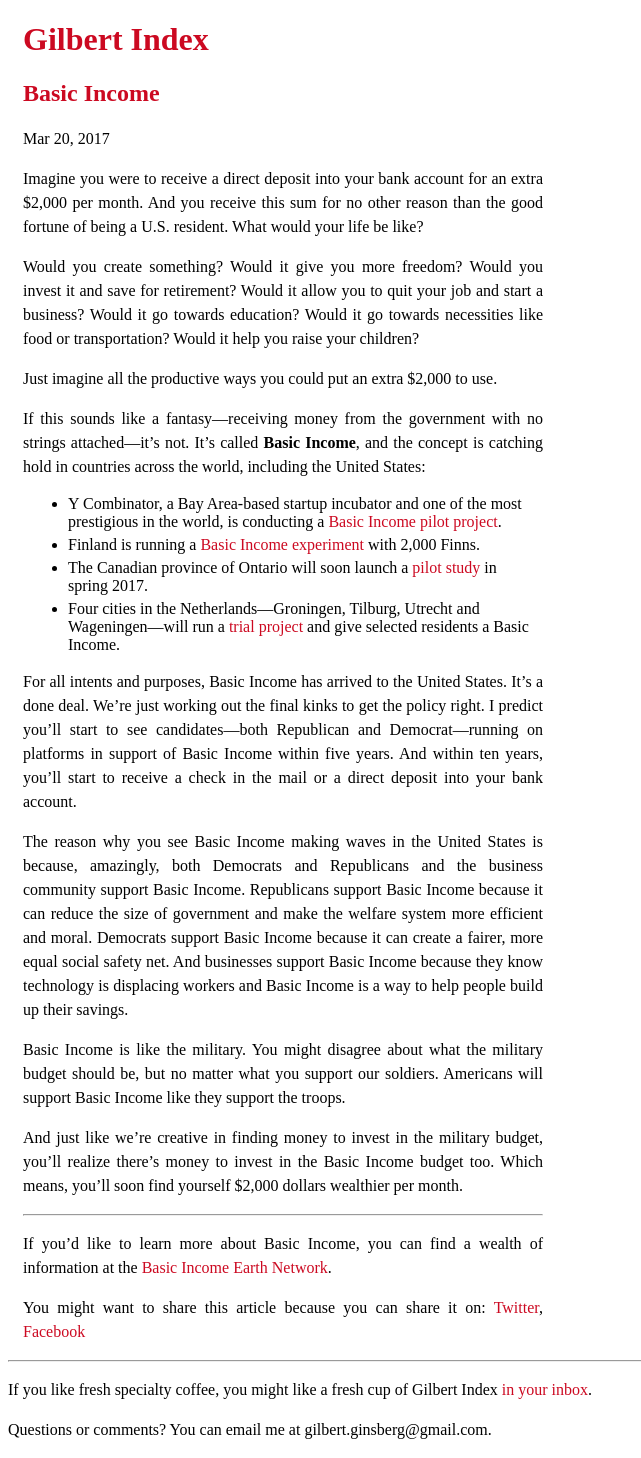
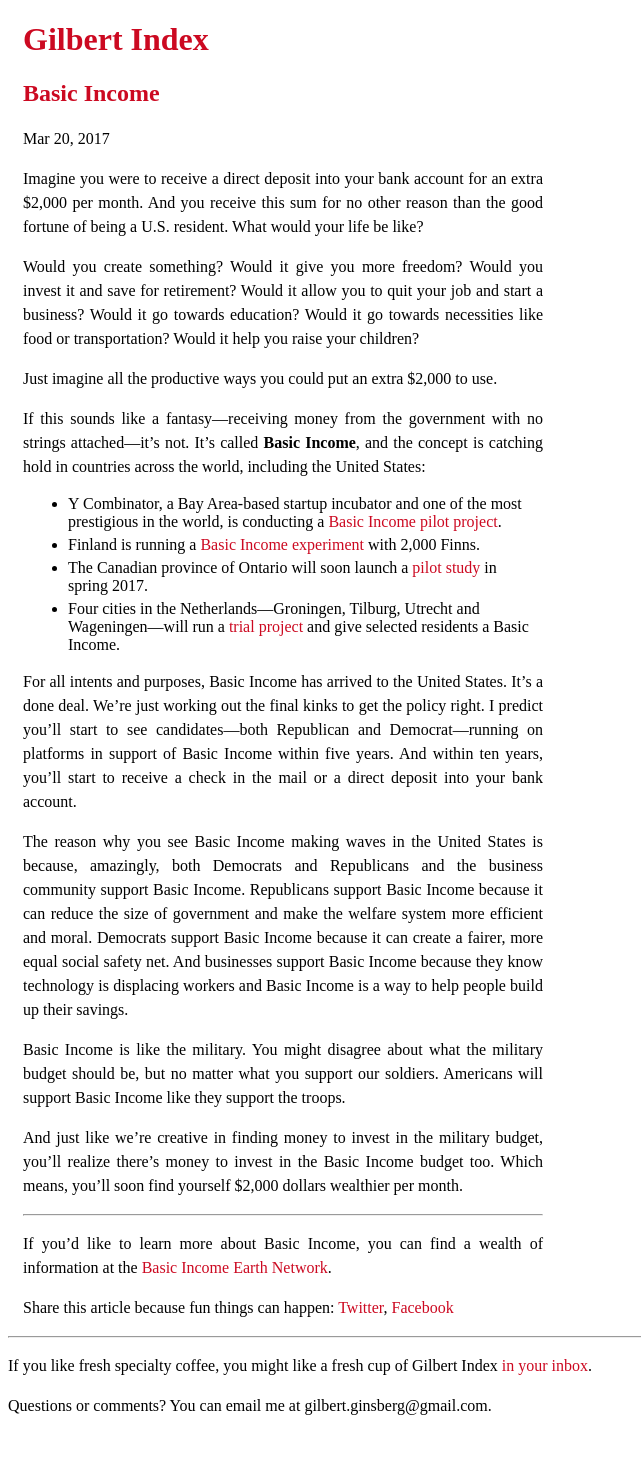
Before and after one commit to danilosierrac/gilbert-index, a Jekyll site: the page built from _posts/2017-03-20-basic-income.md, in a window 1280 px wide. Shown: the whole page, without its empty margins (0-641 px from the left). Built offline with Jekyll 4.4.1, drawn with Linux system fonts in a browser that asks for light colours; after the commit the page ends 1434 px from its top, so only the background shows below that.

Commit message:
feat: Edited social media sharing text

```diff
--- a/_layouts/post.html
+++ b/_layouts/post.html
@@ -15,7 +15,7 @@ layout: default
     {{ content }}
   </div>
   <p>
-    <span>You might want to share this article because you can share it on:</span>
+    <span>Share this article because fun things can happen:</span>
     <a href="https://twitter.com/share?
     url={{ page.url }}
     &text=Gilbert Index: {{ page.title }} By @gilbertginsberg">
```
